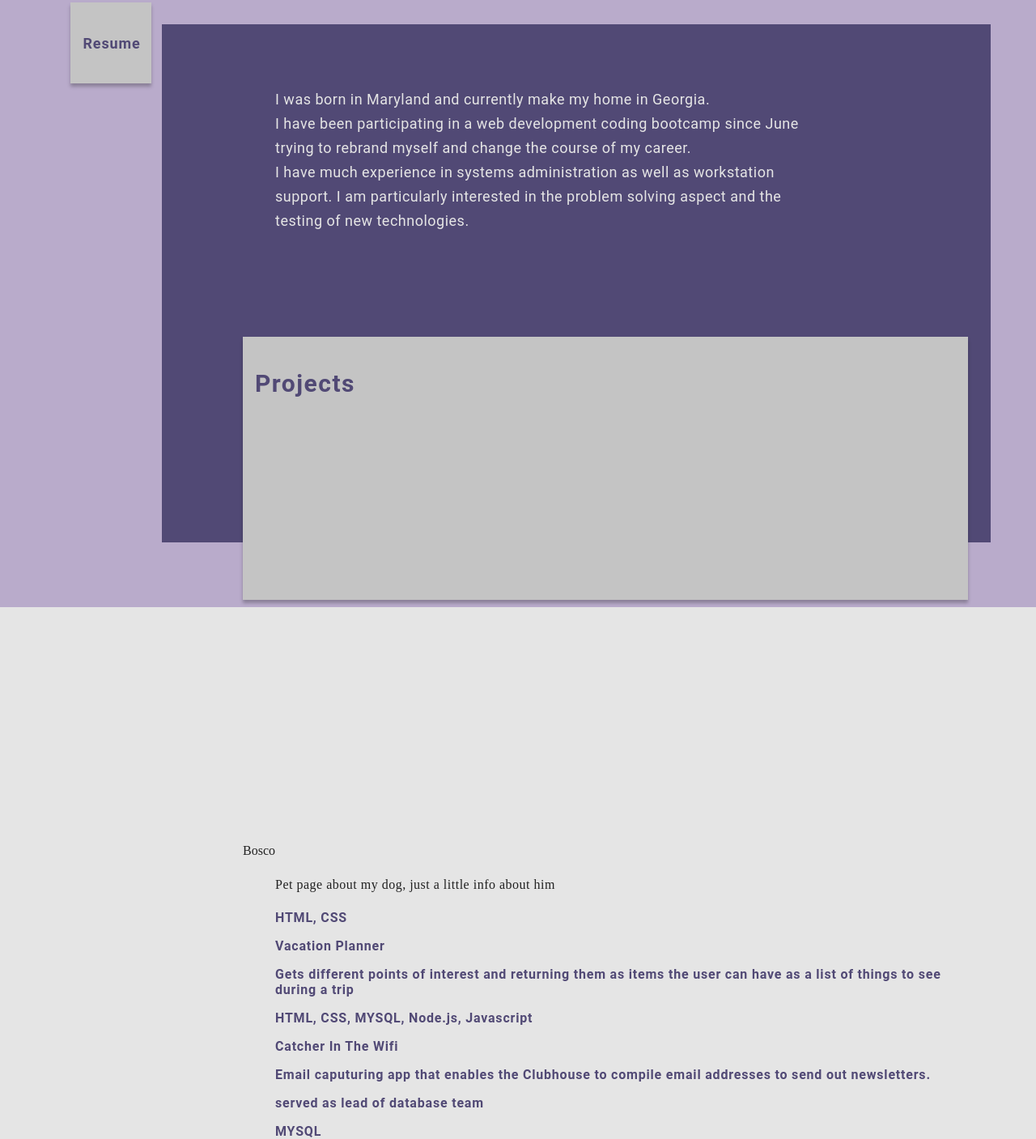
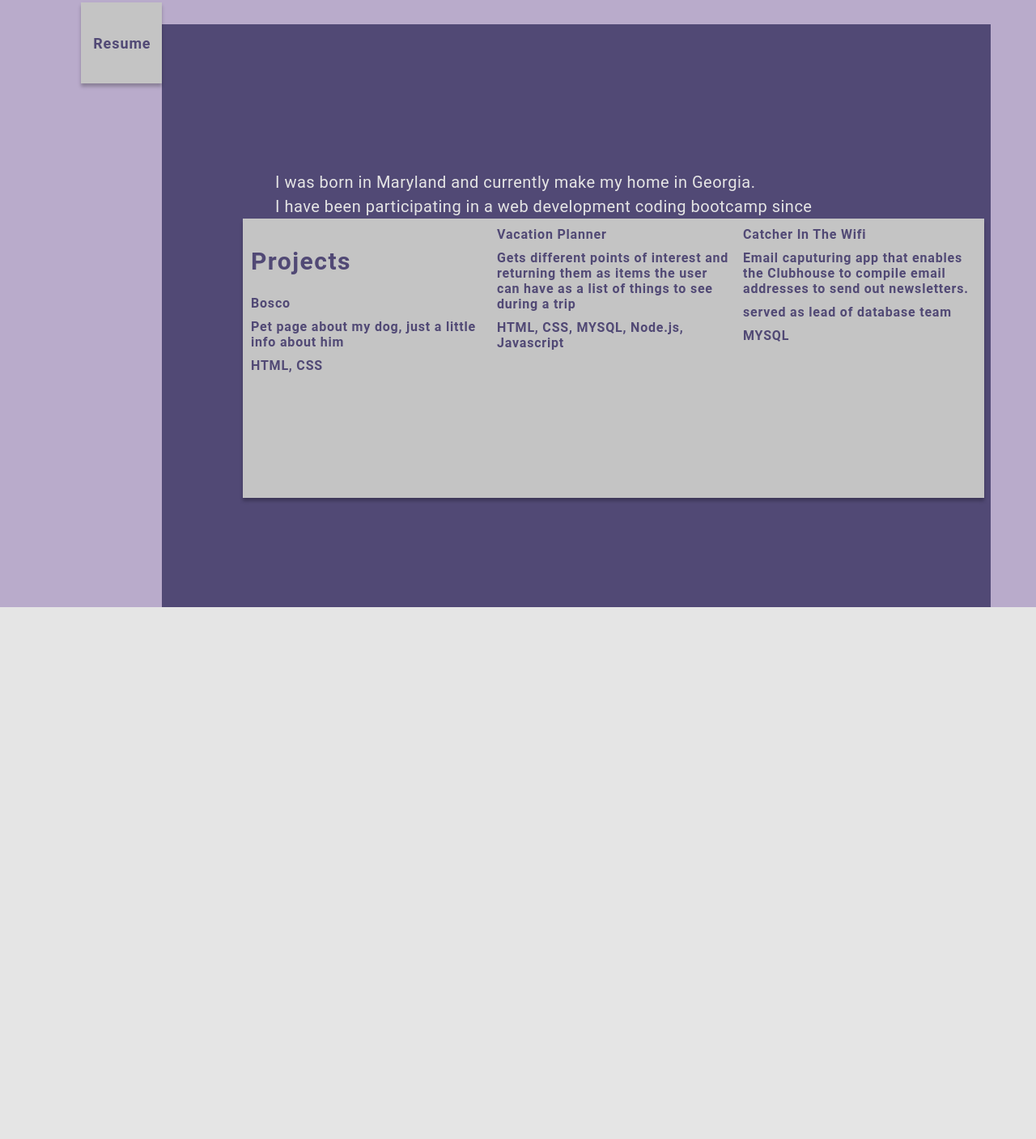
Before and after one commit to vcjronijohn/vcjportfolio, a plain HTML site: page vcjflat.html in a window 1280 px wide. Shown: the part 121-1528 px from the top of the page at 81% size. After the commit the page ends 871 px from the top, so only its background shows below. Drawn offline with Linux system fonts and the light colour scheme.

Commit message:
8/23 portfolio page update

```diff
--- a/vcjflat.css
+++ b/vcjflat.css
@@ -14,32 +14,26 @@ background: #B9ABCB;
 .header {
 position: fixed;
 z-index: 2;
-/* left: 32.1%;*/
-/*right: 36.59%; */
 top: 0%;
-/* top: 43.66%; */
-/* bottom: 7.04%; */
-/*  */
 box-sizing: border-box;
 width: 100%;
 padding: 20px;
 border: 0px solid;
-/* float: inline-start; */
 background: #faf9ed;
-/*  */
 font-family: Roboto, sans-serif;
 font-style: normal;
 font-weight: bold;
 font-size: 30px;
 line-height: 35px;
-display: flex;
+/* display: flex; */
 align-items: center;
 text-align: center;
 
 color: #514975;
 }
 
-h2 {position: absolute;
+h2 {
+    /* position: absolute; */
     width: 123px;
     height: 35px;
     left: 15px;
@@ -50,10 +44,12 @@ h2 {position: absolute;
     font-weight: bold;
     font-size: 30px;
     line-height: 35px;
-    display: flex;
+    /* display: flex; */
+    flex-direction: column;
     align-items: center;
     text-align: center;
     letter-spacing: 0.05em;
+    flex-flow: column;
 
     color: #514975;
 
@@ -63,12 +59,11 @@ h2 {position: absolute;
     position: absolute;
     width: 100px;
     height: 100px;
-    left: 6.83%;
+    left: 7.83%;
     right: 91.84%;
     top: 6.64%;
     bottom: 95.91%;
     z-index: 1;
-
     background : #c4c4c4;
     box-shadow: 0px 4px 4px rgba(0, 0, 0, 0.25);
     border: none;
@@ -93,7 +88,7 @@ ul {
     list-style-type: none;
     line-height: 30px;
     letter-spacing: .5px;
-    left: 50px;
+    /* left: 50px; */
 }
 
 .bg {
@@ -102,19 +97,19 @@ ul {
     position: relative;
     bottom: 10%;
     width: 80%;
-    height: 80%;
+    height: 90%;
     left: 200px;
     top : 10%;
-    padding: 60px 200px 45px 100px;
+    padding: 160px 200px 45px 100px;
     border: 0px solid;
     float: left;
     background: #514975;
     font-family: Roboto, sans-serif;
     font-style: normal;
     /*font-weight: bold;*/
-    font-size: 18px;
-    line-height: 21px;
-    display: flex;
+    font-size: 20px;
+    line-height: 25px;
+    /* display: flex; */
     align-items: flex-start;
     text-align: left;
     letter-spacing: 0.05em;
@@ -129,28 +124,33 @@ ul {
     width: 70%;
     height: 325px;
     left: 300px;
-    top: 450px;
-    /* padding: 10px; */
+    top: -400px;
+    padding: 10px;
+    display: flex;
     background: #c4c4c4;
     box-shadow: 0px 4px 4px rgba(0, 0, 0, 0.25);
-
-
+    column-count: auto;
+    align-items: stretch;
 
 
 }
 
 .protext {
     writing-mode: horizontal-tb;
-    /* position: relative; */
+    position: relative;
     font-family: Roboto, sans-serif;
     font-style: normal;
     font-weight: bold;
     font-size: 16px;
     line-height: 19px;
-    display: flex;
-    align-items: flex-start;
-    text-align: left;
+    /* padding-block-start: 10px; */
+    padding-block-end: 10px;
+    flex-flow: column;
+    /* display: flex; */
+    /* align-items: stretch; */
+    /* text-align: left; */
     letter-spacing: 0.05em;
+    column-width: 250px;
 
     color: #514975;
 }
--- a/vcjflat.html
+++ b/vcjflat.html
@@ -19,27 +19,27 @@
         </ul>
     </section>
     <section class="proj">
-        <h2>Projects</h2>
-        <p></p>
 
-        <article>Bosco</article>
-         <ul>
-         <li>Pet page about my dog, just a little info about him</li>
-        <p></p>
-        <p class="protext">HTML, CSS</p>
-        <p class="protext">Vacation Planner</p>
-        <p></p>
-        <p class="protext">Gets different points of interest and returning them as items the user can have as a list of things to see during a trip</p>
-        <p></p>
-        <p class="protext">HTML, CSS, MYSQL, Node.js, Javascript</p>
-        <p></p>
-        <p class="protext">Catcher In The Wifi</p>
-        <p></p>
-        <p class="protext">Email caputuring app that enables the Clubhouse to compile email addresses to send out newsletters.</p>
-        <p></p>
-        <p class="protext">served as lead of database team</p>
-        <p></p>
-        <p class="protext">MYSQL</p>
+
+        <section class="protext">
+            <h2>Projects</h2>
+            <section class="protext">Bosco</section>
+            <section class="protext">Pet page about my dog, just a little info about him</section>
+            <section class="protext">HTML, CSS</section>
+        <!-- </section> -->
+
+        <!-- <section class="protext"> -->
+            <section class="protext">Vacation Planner</section>
+            <section class="protext">Gets different points of interest and returning them as items the user can have as a list of things to see during a trip</section>
+            <section class="protext">HTML, CSS, MYSQL, Node.js, Javascript</section>
+        <!-- </section> -->
+
+        <!-- <section class="protext"> -->
+            <section class="protext">Catcher In The Wifi</section>
+            <section class="protext">Email caputuring app that enables the Clubhouse to compile email addresses to send out newsletters.</section>
+            <section class="protext">served as lead of database team</section>
+            <section class="protext">MYSQL</section>
+        </section>
     </section>
     </section>
     <!-- <table> -->
--- a/vj.css
+++ b/vj.css
@@ -1,7 +1,7 @@
-font-family: 'Roboto', sans-serif;
-font-family: 'Sunflower', sans-serif;
-font-family: 'Trade Winds', cursive;
-font-family: 'Open Sans', sans-serif;
+/* font-family: 'Roboto', sans-serif; */
+/* font-family: 'Sunflower', sans-serif; */
+/* font-family: 'Trade Winds', cursive; */
+/* font-family: 'Open Sans', sans-serif; */
 @font-face {
     font-family: 'league-gothic';
     src: 'fonts/League-Gothic/LeagueGothic-CondensedRegular.otf';
@@ -43,7 +43,7 @@ h1 {
       display: flex;
       align-items: center;
       text-align: center;
-      color: white;
+      color: #514975;
       padding: 15px 15px
   }
   .button3 {
```
